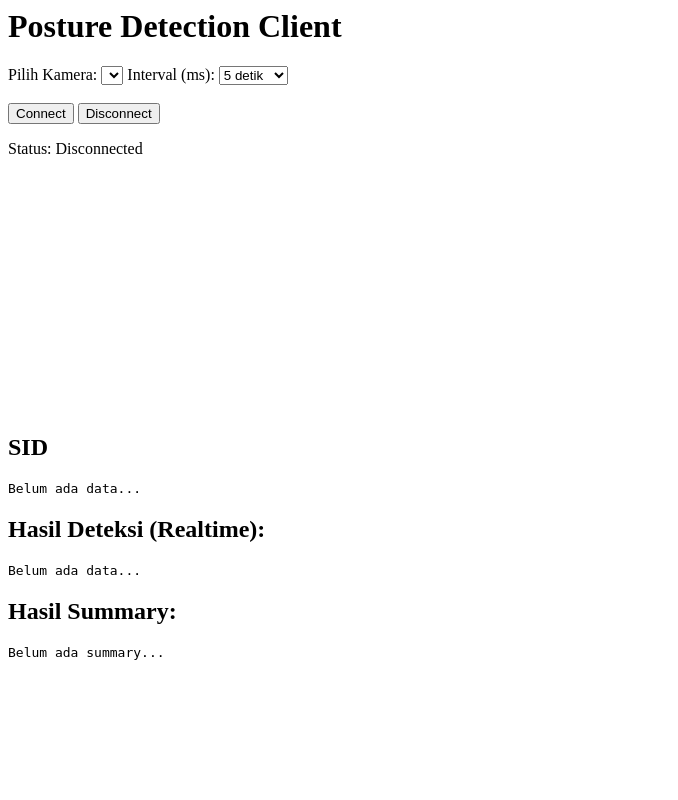
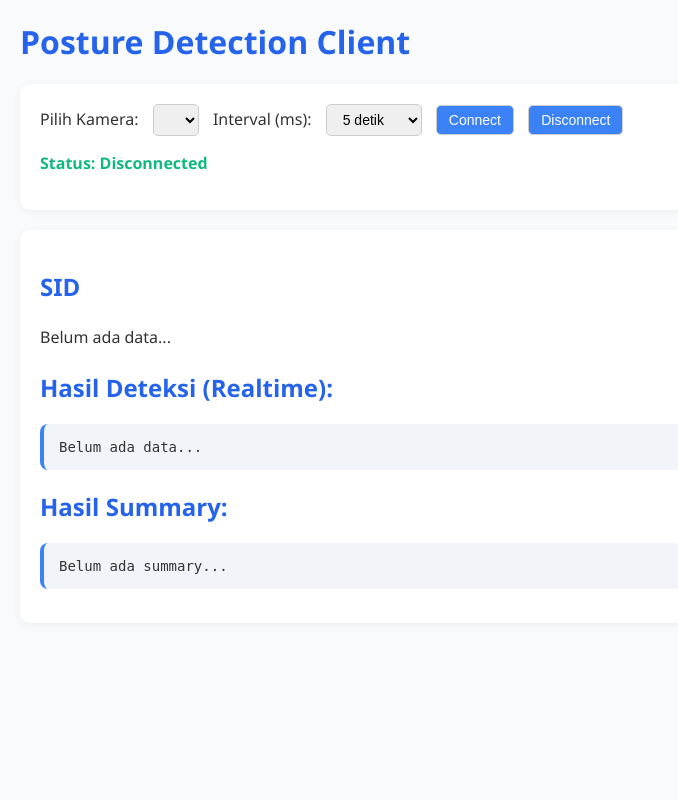
Before and after one commit to altriskaa/Openpose-Backend, a Flask app: page /ws-client in a window 1280 px wide. Shown: the whole page, without its empty margins (0-678 px from the left). Run offline with Flask 3, Linux system fonts and the light colour scheme; lists and menus that the app fills with data are empty; parts of the project's set-up code (start-up, migrations or seed data) failed here and were passed over; some libraries are stand-ins or nearby versions.

Commit message:
update client

```diff
--- a/app/templates/client.html
+++ b/app/templates/client.html
@@ -3,10 +3,69 @@
 <head>
   <title>Realtime Ergonomic Posture Detection</title>
   <script src="https://cdnjs.cloudflare.com/ajax/libs/socket.io/4.0.1/socket.io.js"></script>
+  <style>
+    body {
+      font-family: 'Segoe UI', Tahoma, Geneva, Verdana, sans-serif;
+      background-color: #f8fafc;
+      margin: 0;
+      padding: 20px;
+      color: #333;
+    }
+    h1, h2 {
+      color: #2563eb;
+    }
+    label {
+      margin-right: 10px;
+    }
+    select, button {
+      padding: 6px 12px;
+      margin-right: 10px;
+      border-radius: 5px;
+      border: 1px solid #ccc;
+      font-size: 14px;
+    }
+    button {
+      background-color: #3b82f6;
+      color: white;
+      cursor: pointer;
+    }
+    button:hover {
+      background-color: #2563eb;
+    }
+    #status {
+      font-weight: bold;
+      color: #10b981;
+    }
+    .section {
+      margin-top: 20px;
+      padding: 20px;
+      background-color: #ffffff;
+      border-radius: 10px;
+      box-shadow: 0 2px 10px rgba(0, 0, 0, 0.05);
+    }
+    .summary-line {
+      margin: 5px 0;
+      padding: 3px 0;
+    }
+    .highlight {
+      font-weight: bold;
+      color: #0f172a;
+    }
+    pre {
+      white-space: pre-wrap;
+      word-wrap: break-word;
+      background-color: #f1f5f9;
+      padding: 15px;
+      border-radius: 8px;
+      font-size: 14px;
+      border-left: 4px solid #3b82f6;
+    }
+  </style>
 </head>
 <body>
   <h1>Posture Detection Client</h1>
 
+  <div class="section">
     <label for="cameraSelect">Pilih Kamera:</label>
     <select id="cameraSelect"></select>
     <label for="intervalSelect">Interval (ms):</label>
@@ -16,21 +75,21 @@
       <option value="5000" selected>5 detik</option>
       <option value="10000">10 detik</option>
     </select>
-
-  <br><br>
-
     <button id="connectBtn">Connect</button>
     <button id="disconnectBtn">Disconnect</button>
+    <p id="status">Status: Disconnected</p>
+  </div>
 
-  <p id="status">Status: Disconnected</p>
-  <video id="video" width="320" height="240" autoplay></video>
+  <div class="section">
+    <h2>SID</h2>
+    <div id="resultSID" class="summary-line">Belum ada data...</div>
 
-  <h2>SID</h2>
-  <pre id="resultSID">Belum ada data...</pre>
     <h2>Hasil Deteksi (Realtime):</h2>
     <pre id="resultDisplay">Belum ada data...</pre>
+
     <h2>Hasil Summary:</h2>
     <pre id="summaryDisplay">Belum ada summary...</pre>
+  </div>
 
   <script>
     let socket = null;
```
Lines whose indentation alone changed are shown as unchanged.
